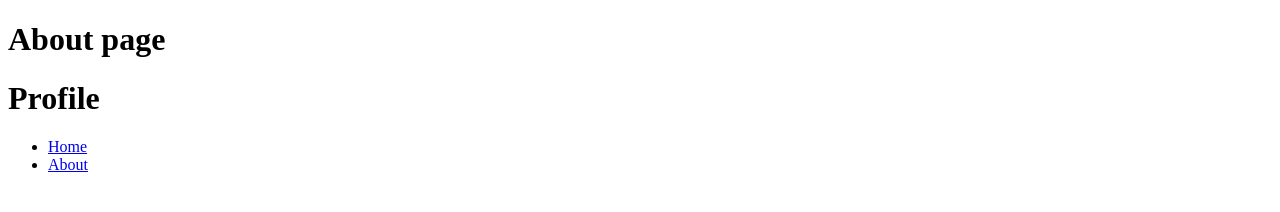
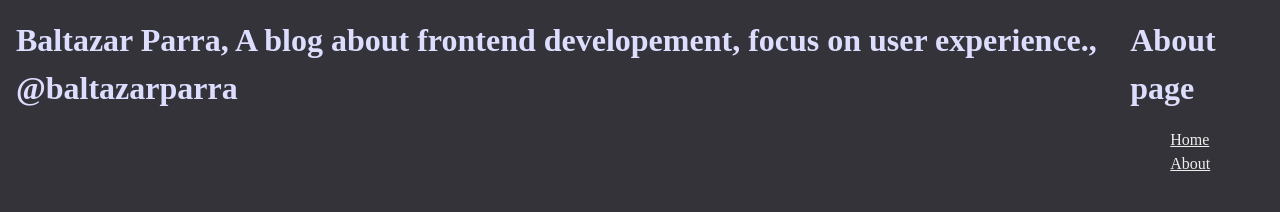
Before and after one commit to baltazarparra/baltazarparra.github.io, a Gatsby site: page /about in a window 1280 px wide. Built offline with nearby package versions, Linux system fonts and the light colour scheme; Gatsby itself is replaced by a stand-in of ours.

Commit message:
Add linter

```diff
--- a/gatsby-config.js
+++ b/gatsby-config.js
@@ -5,6 +5,7 @@ module.exports = {
     author: `@baltazarparra`,
   },
   plugins: [
+    `gatsby-plugin-styled-components`,
     `gatsby-plugin-react-helmet`,
     {
       resolve: `gatsby-source-filesystem`,
--- a/src/components/layout.js
+++ b/src/components/Layout/index.js
@@ -1,13 +1,22 @@
 import React from "react"
 import PropTypes from "prop-types"
-import Profile from "./Profile"
+import Profile from "../Profile"
+
+import styled from 'styled-components'
+import GlobalStyles from '../../styles/global'
+
+const Wrapper = styled.main`
+  display: flex;
+  padding: 1rem;
+`
 
 const Layout = ({ children }) => {
   return (
-    <>
+    <Wrapper>
+      <GlobalStyles />
       <Profile />
       <main>{children}</main>
-    </>
+    </Wrapper>
   )
 }
 
--- a/src/components/Profile/index.js
+++ b/src/components/Profile/index.js
@@ -1,7 +1,25 @@
 import React from 'react'
+import { useStaticQuery, graphql } from 'gatsby'
 
-const Profile = () => (
-    <h1>Profile</h1>
-)
+const Profile = () => {
+  const {
+    site: {
+      siteMetadata: { title, author, description }
+    }
+  } = useStaticQuery(graphql`
+    query MySiteMetadata {
+        site {
+        siteMetadata {
+            title
+            author
+            description
+        }
+      }
+    }
+  `)
+  return (
+    <h1>{title}, {description}, {author}</h1>
+  )
+}
 
 export default Profile
--- a/src/pages/404.js
+++ b/src/pages/404.js
@@ -1,6 +1,6 @@
 import React from "react"
 
-import Layout from "../components/layout"
+import Layout from "../components/Layout"
 import SEO from "../components/seo"
 
 const NotFoundPage = () => (
--- a/src/pages/about.js
+++ b/src/pages/about.js
@@ -1,11 +1,10 @@
 import React from 'react'
 import { Link } from 'gatsby'
-import Profile from  '../components/Profile'
+import Layout from  '../components/Layout'
 
 const AboutPage = () => (
-    <>
+    <Layout>
         <h1>About page</h1>
-        <Profile />
         <ul>
             <li>
                 <Link to="/" activeStyle={{border: 'solid red 1px'}}>Home</Link>
@@ -14,7 +13,7 @@ const AboutPage = () => (
                 <Link to="about" activeStyle={{color: "red"}}>About</Link>
             </li>
         </ul>
-    </>
+    </Layout>
 )
 
 export default AboutPage
--- a/src/pages/index.js
+++ b/src/pages/index.js
@@ -1,6 +1,6 @@
 import React from "react"
 import { Link } from 'gatsby'
-import Layout from "../components/layout"
+import Layout from "../components/Layout"
 import SEO from "../components/seo"
 
 const IndexPage = () => (
--- /dev/null
+++ b/src/styles/global.js
@@ -0,0 +1,98 @@
+import { createGlobalStyle } from 'styled-components'
+
+const GlobalStyles = createGlobalStyle`
+  /* Box sizing rules */
+  *,
+  *::before,
+  *::after {
+    box-sizing: border-box;
+  }
+
+  /* Remove default padding */
+  ul[class],
+  ol[class] {
+    padding: 0;
+  }
+
+  /* Remove default margin */
+  body,
+  h1,
+  h2,
+  h3,
+  h4,
+  p,
+  ul[class],
+  ol[class],
+  li,
+  figure,
+  figcaption,
+  blockquote,
+  dl,
+  dd {
+    margin: 0;
+  }
+
+  /* Set core body defaults */
+  body {
+    min-height: 100vh;
+    scroll-behavior: smooth;
+    text-rendering: optimizeSpeed;
+    line-height: 1.5;
+  }
+
+  /* Remove list styles on ul, ol elements with a class attribute */
+  ul[class],
+  ol[class] {
+    list-style: none;
+  }
+
+  /* A elements that don't have a class get default styles */
+  a:not([class]) {
+    text-decoration-skip-ink: auto;
+  }
+
+  /* Make images easier to work with */
+  img {
+    max-width: 100%;
+    display: block;
+  }
+
+  /* Natural flow and rhythm in articles by default */
+  article > * + * {
+    margin-top: 1em;
+  }
+
+  /* Inherit fonts for inputs and buttons */
+  input,
+  button,
+  textarea,
+  select {
+    font: inherit;
+  }
+
+  body {
+    background-color: #333339;
+    color: #ddf;
+  }
+
+  a,
+  a:visited {
+    color: #eee;
+  }
+
+  li {
+    list-style: none;
+  }
+
+  /* Remove all animations and transitions for people that prefer not to see them */
+  @media (prefers-reduced-motion: reduce) {
+    * {
+      animation-duration: 0.01ms !important;
+      animation-iteration-count: 1 !important;
+      transition-duration: 0.01ms !important;
+      scroll-behavior: auto !important;
+    }
+  }
+`
+
+export default GlobalStyles
```
Also changed, not shown: package.json (+5 -2 lines), .eslintrc.js (added), 3 other files.
